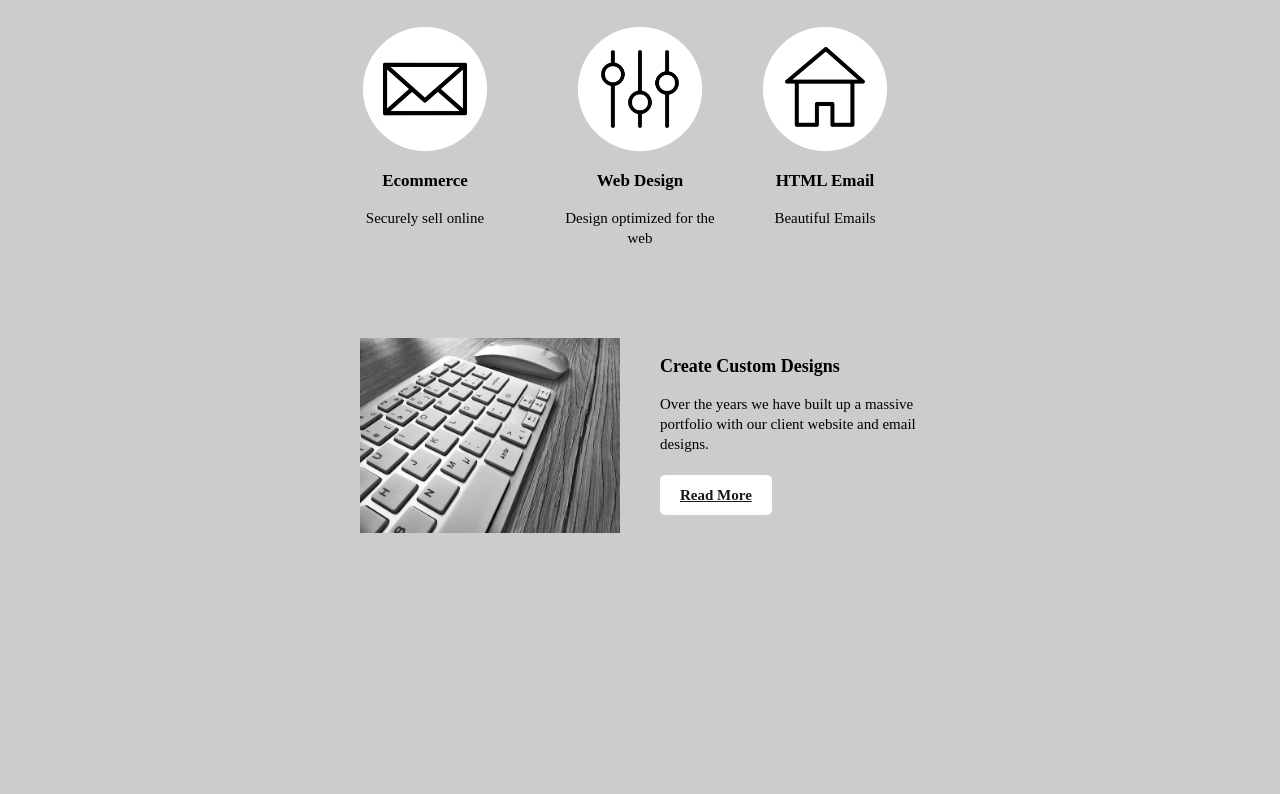
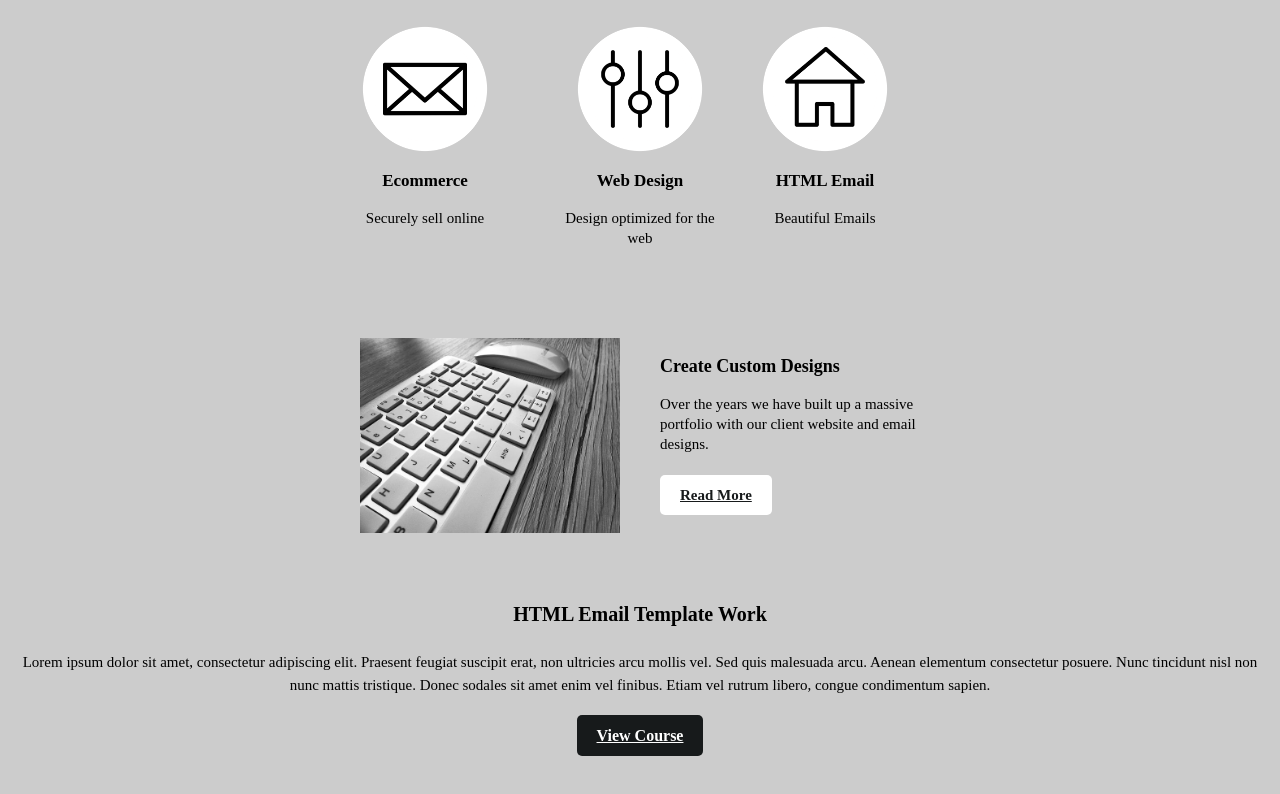
Before and after one commit to adam9417/ModernHTMLEmail, a plain HTML site: page index.html in a window 1280 px wide. Shown: the part 464-1258 px from the top of the page. Before the commit the page ends 1092 px from the top, so only its background shows below. Drawn offline with Linux system fonts and the light colour scheme.

Commit message:
HTML and styling for title, text, and button near footer

```diff
--- a/index.html
+++ b/index.html
@@ -87,7 +87,15 @@
       }
       .button {
         background-color: #ffffff;
-        color:#171a1b;
+        color: #171a1b;
+        text-align: none;
+        padding: 12px 20px;
+        border-radius: 5px;
+        font-weight: bold;
+      }
+      .button-dark {
+        background-color: #171a1b;
+        color: #ffffff;
         text-align: none;
         padding: 12px 20px;
         border-radius: 5px;
@@ -293,7 +301,7 @@
                               <p style="font-weight: bold; font-size: 18px">
                                 Create Custom Designs
                               </p>
-                              <p style="padding-bottom: 16px;">
+                              <p style="padding-bottom: 16px">
                                 Over the years we have built up a massive
                                 portfolio with our client website and email
                                 designs.
@@ -312,6 +320,34 @@
         </tr>
 
         <!-- TITLE, TEXT & BUTTON -->
+        <tr>
+          <td style="padding: 15px 0 50px;">
+            <table width="100%">
+              <tr>
+                <td style="text-align: center; padding: 15px">
+                  <p style="font-size: 20px; font-weight: bold">
+                    HTML Email Template Work
+                  </p>
+                  <p
+                    style="
+                      line-height: 23px;
+                      font-size: 15px;
+                      padding: 5px 0 15px;
+                    "
+                  >
+                    Lorem ipsum dolor sit amet, consectetur adipiscing elit.
+                    Praesent feugiat suscipit erat, non ultricies arcu mollis
+                    vel. Sed quis malesuada arcu. Aenean elementum consectetur
+                    posuere. Nunc tincidunt nisl non nunc mattis tristique.
+                    Donec sodales sit amet enim vel finibus. Etiam vel rutrum
+                    libero, congue condimentum sapien.
+                  </p>
+                  <a href="" class="button-dark">View Course</a>
+                </td>
+              </tr>
+            </table>
+          </td>
+        </tr>
 
         <!-- FOOTER SECTION -->
       </table>
```
